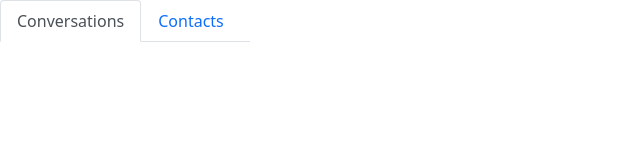
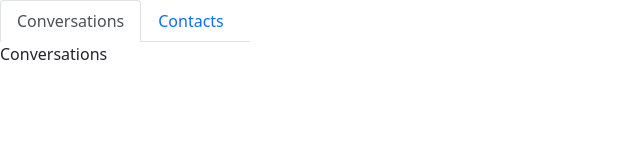
Before and after one commit to ban-mazin/chatApp, a React (Create React App) app in the folder chatapp/: page / in a window 1280 px wide. Both pictures are taken after typing "Sample" into the empty fields and a click on the button "Login". Shown: the top 160 px of the page, without its empty margins (0-640 px from the left). Built offline with nearby package versions, Linux system fonts and the light colour scheme.

Commit message:
create conversation component

```diff
--- /dev/null
+++ b/chatapp/src/components/Conversation.js
@@ -0,0 +1,10 @@
+import React from 'react';
+
+
+export default function Conversations() {
+  return (
+    <div>
+    Conversations
+    </div>
+  )
+}
--- a/chatapp/src/components/Sidebar.js
+++ b/chatapp/src/components/Sidebar.js
@@ -1,5 +1,6 @@
 import React, { useState } from 'react';
 import { Tab, Nav } from 'react-bootstrap';
+import Conversations from './Conversation';
 
 const CONVERSATIONS_KEY = 'conversations';
 const CONTACTS_KEY = 'contacts';
@@ -10,7 +11,7 @@ const [activeKey, setActiveKey] = useState(CONVERSATIONS_KEY)
 
   return (
     <div style= {{ width: '250px'}} className="d-flex flex-column">
-      <Tab.Container activeKey={activeKey}>
+      <Tab.Container activeKey={activeKey} onSelect={setActiveKey}>
         <Nav variant="tabs" classaname="justify-content-center">
           <Nav.Item>
             <Nav.Link eventKey={CONVERSATIONS_KEY}>Conversations</Nav.Link>
@@ -19,7 +20,12 @@ const [activeKey, setActiveKey] = useState(CONVERSATIONS_KEY)
             <Nav.Link eventKey={CONTACTS_KEY}>Contacts</Nav.Link>
           </Nav.Item>
         </Nav>
+        <Tab.Content>
+          <Tab.Pane eventKey={CONVERSATIONS_KEY}>
+            <Conversations />
 
+          </Tab.Pane>
+        </Tab.Content>
       </Tab.Container>
     </div>
   )
```
